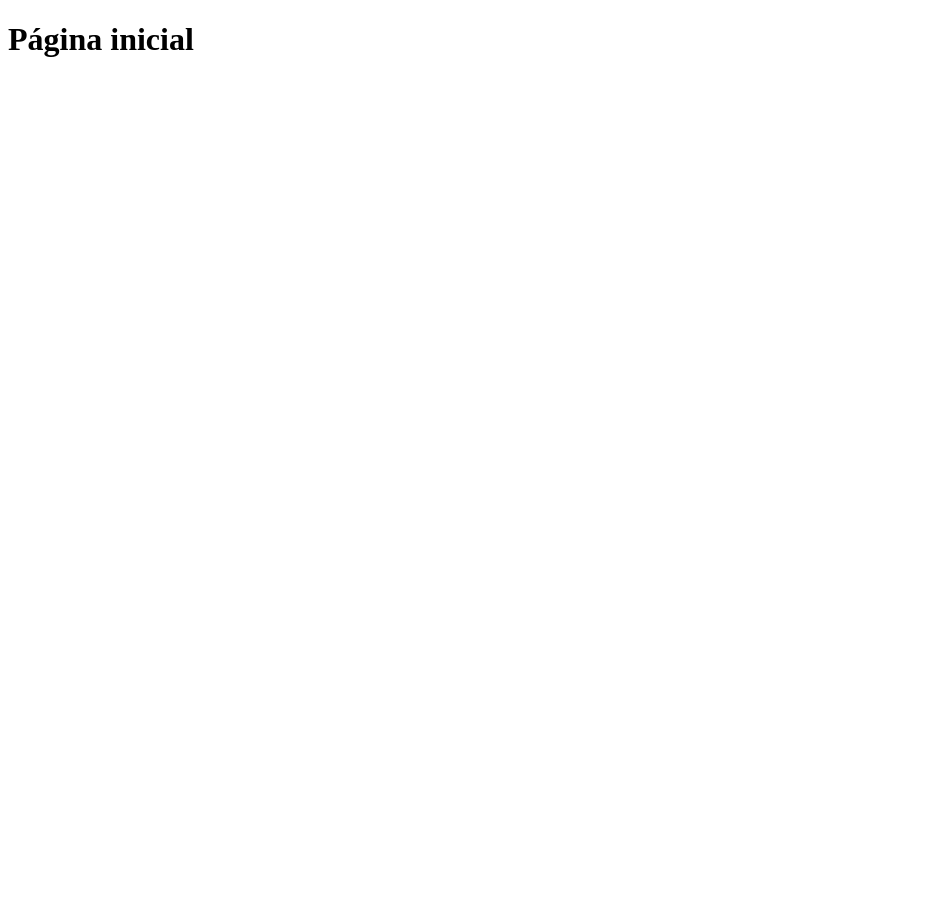
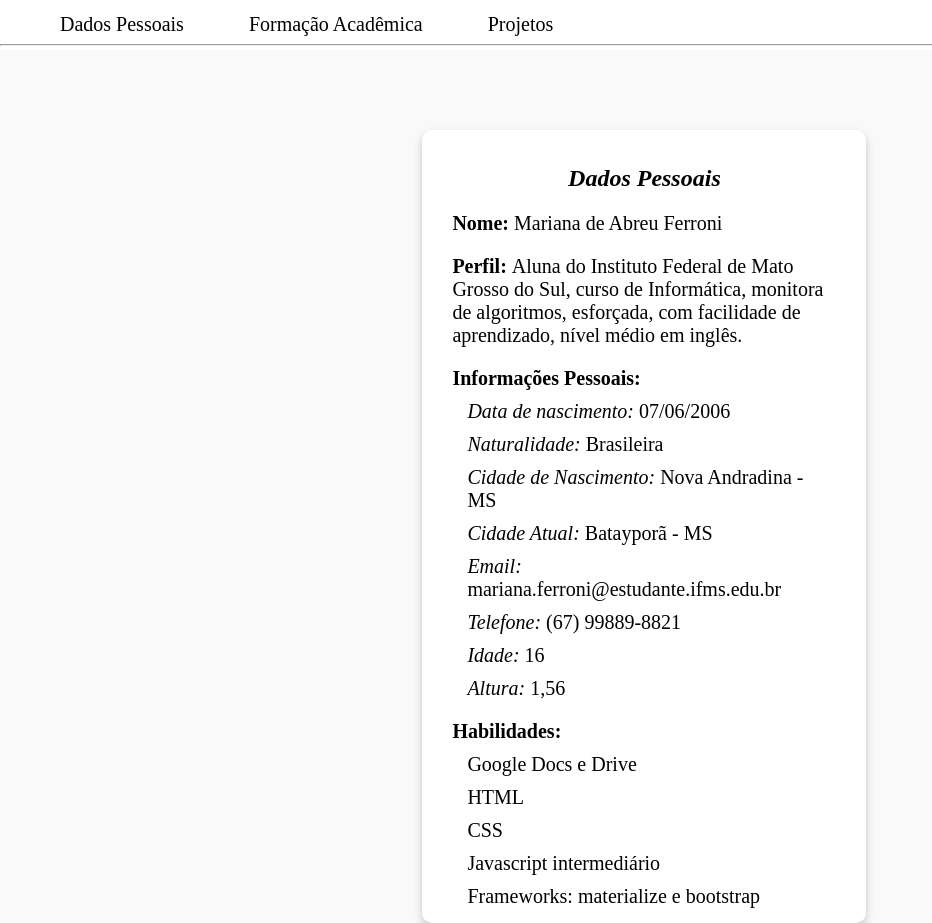
Before and after one commit to mar1anaferr0ni/projetoptas, a website: page index.html in a window 1280 px wide. Shown: the whole page, without its empty margins (0-932 px from the left). Before the commit the page ends 800 px from the top, so only its background shows below. Drawn offline with Linux system fonts and the light colour scheme.

Commit message:
html da página dados pessoais pronto e estilizado

```diff
--- a/index.html
+++ b/index.html
@@ -9,6 +9,40 @@
   <title>Document</title>
 </head>
 <body>
-  <h1>Página inicial</h1>
+  <header>
+    <nav>
+      <ul>
+        <li><a href="/">Dados Pessoais</a></li>
+        <li><a href="/formacao">Formação Acadêmica</a></li>
+        <li><a href="/projetos">Projetos</a></li>
+      </ul>
+      <hr/>
+    </nav>
+  </header>
+  <section>
+    <div class="card">
+      <h2> Dados Pessoais </h2>
+      <p> <span> Nome: </span> Mariana de Abreu Ferroni </p>
+      <p> <span> Perfil: </span> Aluna do Instituto Federal de Mato Grosso do Sul, curso de Informática, monitora de algoritmos, esforçada,
+        com facilidade de aprendizado, nível médio em inglês.  </p>
+      <ul> <span> Informações Pessoais: </span>
+        <li> <span> Data de nascimento: </span> 07/06/2006 </li>
+        <li> <span> Naturalidade: </span> Brasileira  </li>
+        <li> <span> Cidade de Nascimento: </span> Nova Andradina - MS </li>
+        <li> <span> Cidade Atual: </span> Batayporã - MS </li>
+        <li> <span> Email: </span> mariana.ferroni@estudante.ifms.edu.br </li>
+        <li> <span> Telefone: </span> (67) 99889-8821 </li>
+        <li> <span> Idade: </span> 16 </li>
+        <li> <span> Altura: </span> 1,56 </li>
+      </ul>
+      <ul id="espaco"> <span> Habilidades: </span>
+        <li> Google Docs e Drive</li>
+        <li> HTML </li>
+        <li> CSS </li>
+        <li> Javascript intermediário </li>
+        <li> Frameworks: materialize e bootstrap </li>
+      </ul>
+    </div>
+  </section>
 </body>
 </html>
--- a/public/css/estilo.css
+++ b/public/css/estilo.css
@@ -1,3 +1,76 @@
-body {
-  background: white;
-}
+  html
+  {
+    background-color: #f9f9f9;
+  }
+  body, header, nav, ul
+  {
+    padding: 0;
+    margin: 0;
+  }
+  header
+  {
+    padding: 0;
+    margin: 0;
+    height: 50px;
+    background-color: white;
+  }
+  header nav ul li
+  {
+    display: inline-block;
+    padding-left: 60px;
+    padding-top: 13px;
+  }
+  a
+  {
+    text-decoration: none;
+    font-size: 20px;
+    color: black;
+  }
+  a:hover
+  {
+    color: white;
+    background-color: black;
+  }
+  h2
+  {
+    font-style: italic;
+    text-align: center;
+  }
+  .card {
+    box-shadow: 0 4px 8px 0 rgba(0,0,0,0.2);
+    width: 30%;
+    margin-top: 80px;
+    margin-left: 33%;
+    border-radius: 10px;
+    padding: 15px 30px 15px 30px;
+    background-color: white;
+  }
+
+  .card:hover {
+    box-shadow: 0 8px 16px 0 rgba(0,0,0,0.2);
+  }
+
+  p span, ul span{
+    font-weight: bold;
+  }
+
+  p, ul{
+    font-size: 20px;
+  }
+
+  li{
+    padding-top: 10px;
+    padding-left: 15px;
+    list-style-type: none;
+  }
+
+  li span
+  {
+    font-weight: normal;
+    font-style: italic;
+  }
+
+  ul#espaco
+  {
+    padding-top: 20px;
+  }
```
